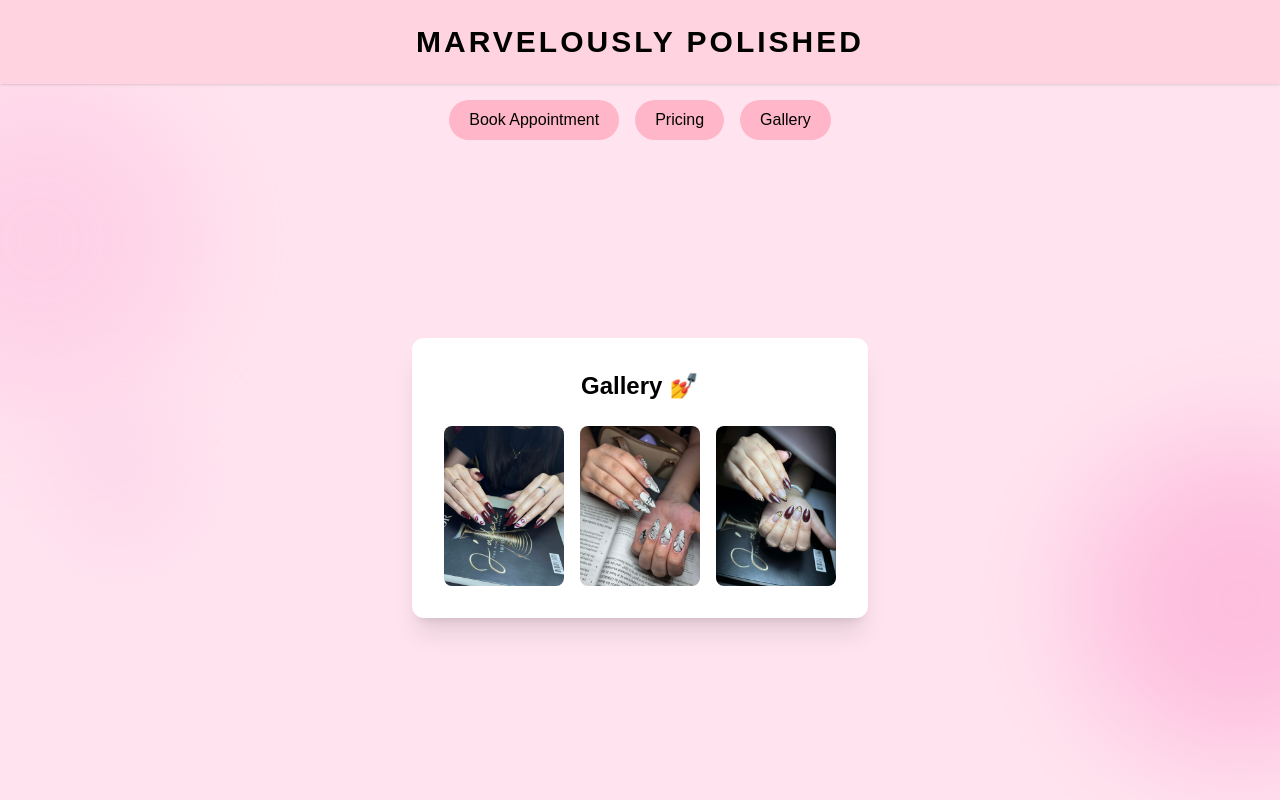
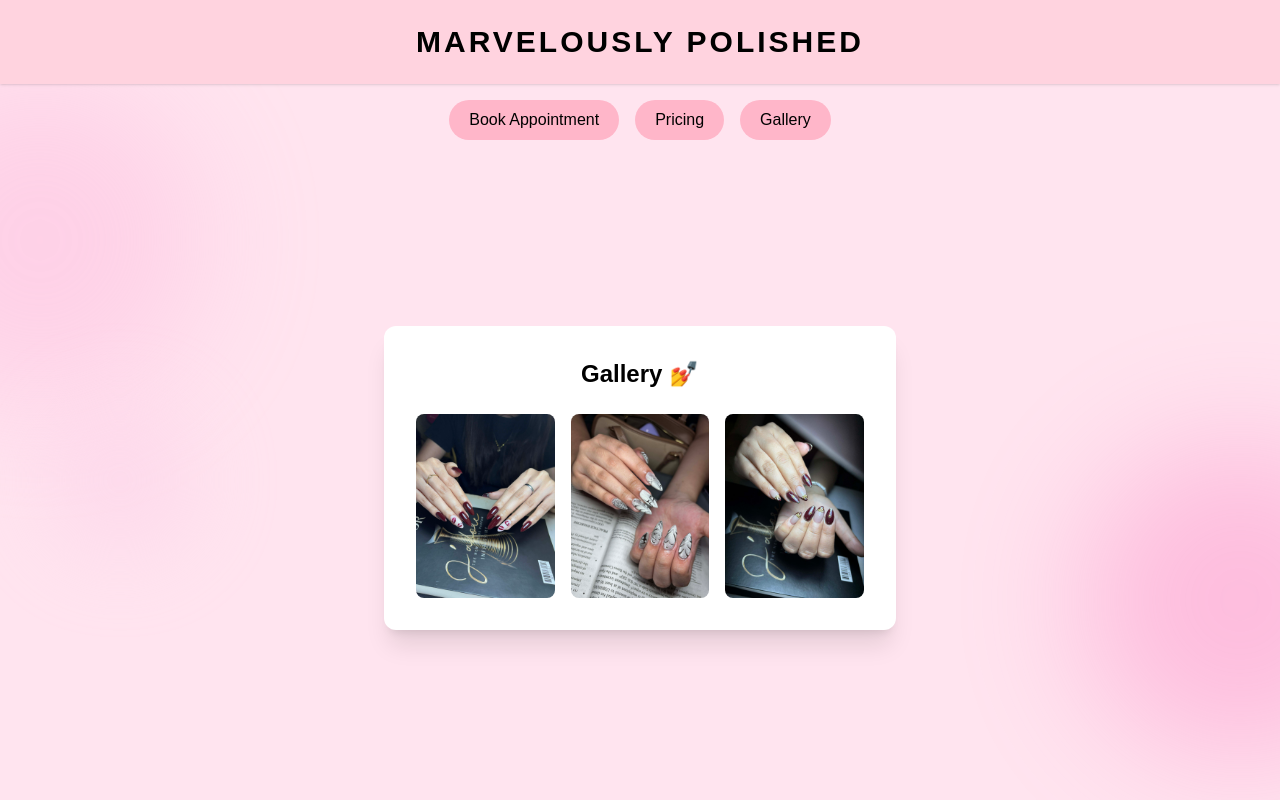
Before and after one commit to rhigovillahermosa18-star/Capstone, a Next.js app: page /gallery in a window 1280 px wide. Built offline with nearby package versions, Linux system fonts and the light colour scheme.

Commit message:
update project files

```diff
--- a/app/gallery/page.tsx
+++ b/app/gallery/page.tsx
@@ -53,24 +53,24 @@ export default function Gallery() {
 
             <Image
               src="/nail1.jpg"
-              width={120}
-              height={120}
+              width={200}
+              height={200}
               alt="Nail design"
               className="rounded-lg hover:scale-105 transition"
             />
 
             <Image
               src="/nail2.jpg"
-              width={120}
-              height={120}
+              width={200}
+              height={200}
               alt="Nail design"
               className="rounded-lg hover:scale-105 transition"
             />
 
             <Image
               src="/nail3.jpg"
-              width={120}
-              height={120}
+              width={200}
+              height={200}
               alt="Nail design"
               className="rounded-lg hover:scale-105 transition"
             />
```
